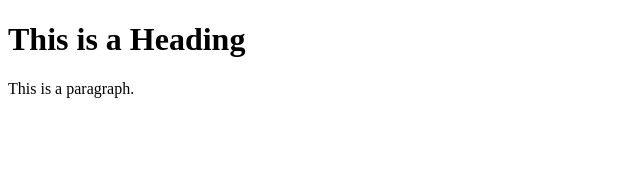
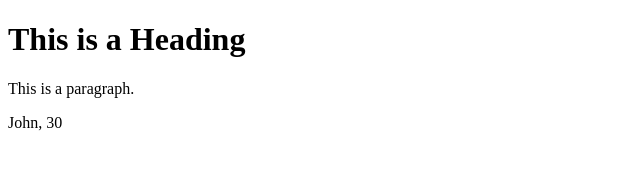
Before and after one commit to hafijur/SimpleHtml, a plain HTML site: page index.html in a window 1280 px wide. Shown: the full height of the page, 0-640 px from the left. Drawn offline with Linux system fonts and the light colour scheme.

Commit message:
json object added

```diff
--- a/index.html
+++ b/index.html
@@ -8,5 +8,14 @@
 <h1>This is a Heading</h1>
 <p>This is a paragraph.</p>
 
+
+  <p id="demo"></p>
+
+<script>
+var txt = '{"name":"John", "age":30, "city":"New York"}'
+var obj = JSON.parse(txt);
+document.getElementById("demo").innerHTML = obj.name + ", " + obj.age;
+</script>
+
 </body>
 </html>
```
